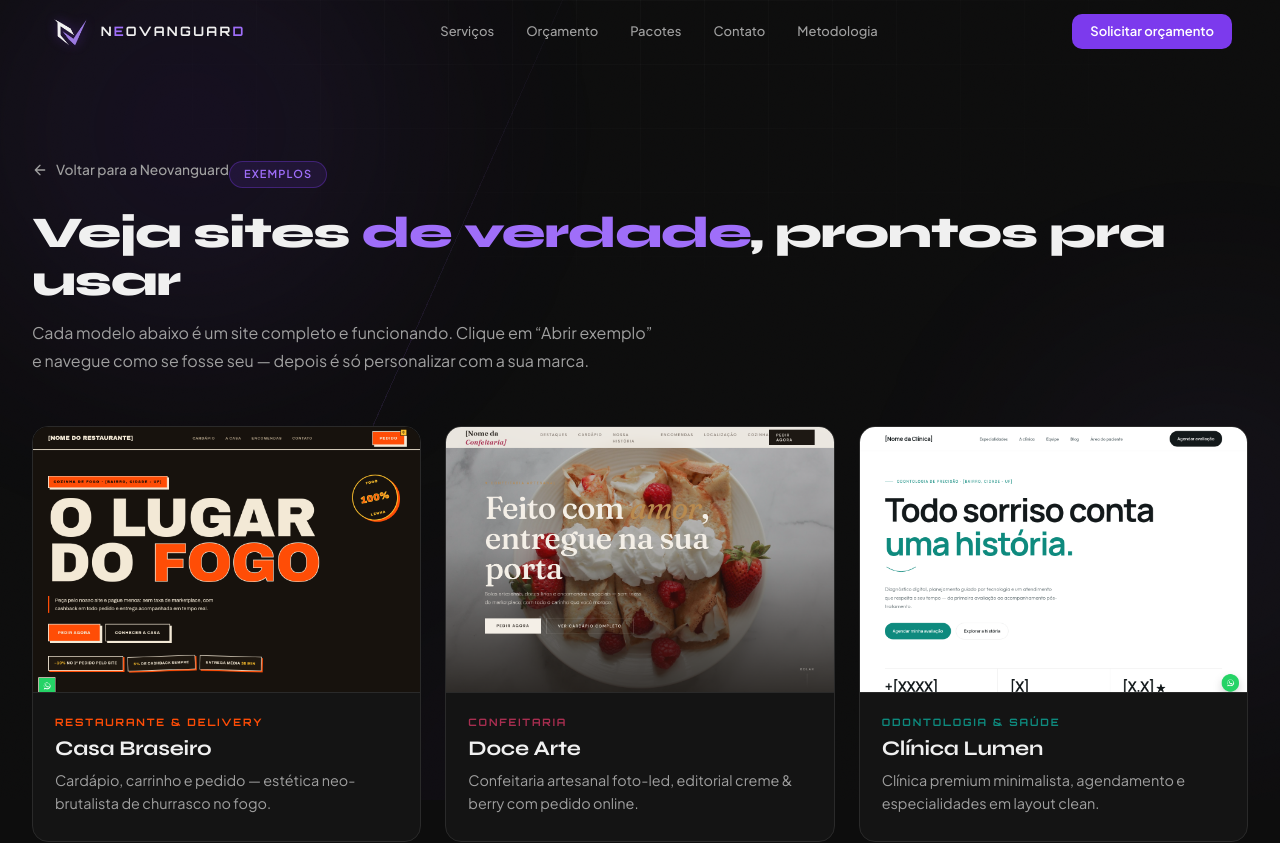
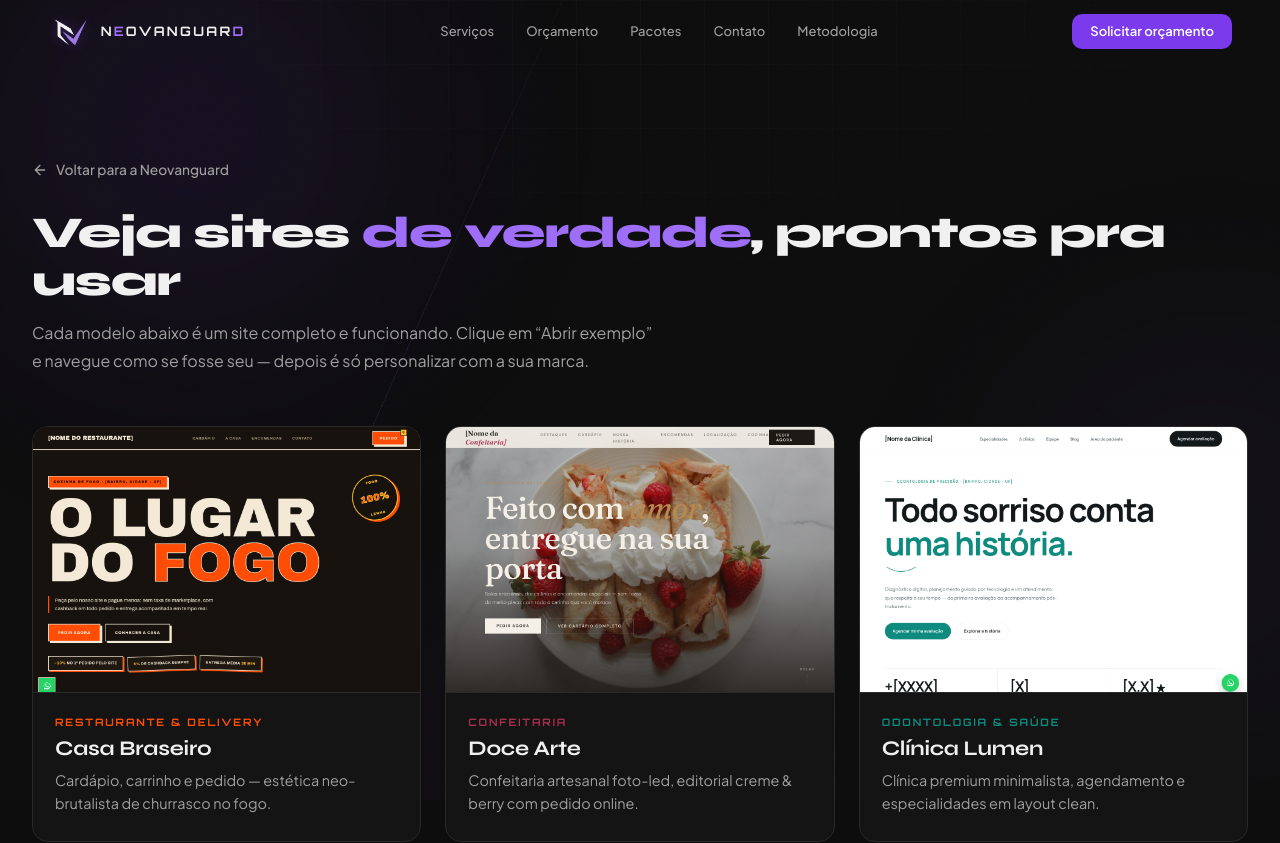
Before and after one commit to NEOpisa/NVGHUB, a Next.js app: page /exemplos in a window 1280 px wide. Shown: the top 843 px of the page. Built offline with nearby package versions, Linux system fonts and the light colour scheme.

Commit message:
Update page.tsx

```diff
--- a/src/app/exemplos/page.tsx
+++ b/src/app/exemplos/page.tsx
@@ -17,7 +17,6 @@ export default function ExemplosPage() {
             <svg width="16" height="16" viewBox="0 0 24 24" fill="none" stroke="currentColor" strokeWidth="2" strokeLinecap="round" strokeLinejoin="round"><path d="M19 12H5M12 19l-7-7 7-7" /></svg>
             Voltar para a Neovanguard
           </Link>
-          <span className="section-eyebrow">Exemplos</span>
           <h1 className="section-heading">
             Veja sites <span className="text-accent-nvg">de verdade</span>, prontos pra usar
           </h1>
```
